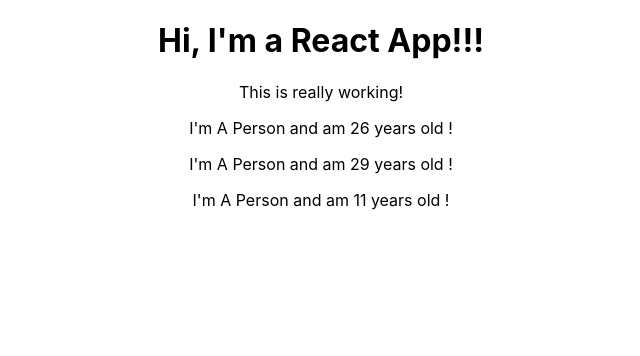
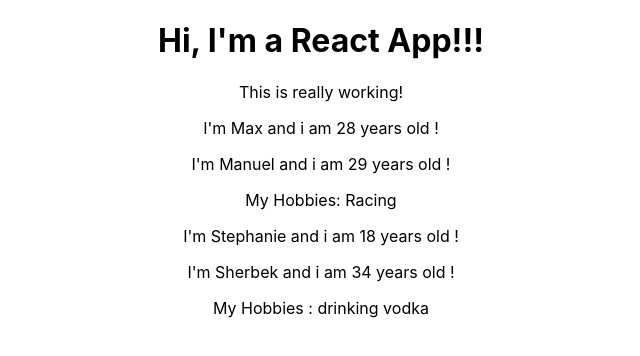
Before and after one commit to shakhzodbek1997/react-app-udemy, a React (Create React App) app: page / in a window 1280 px wide. Shown: the top 356 px of the page, without its empty margins (319-959 px from the left). Built offline with nearby package versions, Linux system fonts and the light colour scheme.

Commit message:
props children

```diff
--- a/src/App.js
+++ b/src/App.js
@@ -8,9 +8,14 @@
             <div className="App">
                 <h1>Hi, I'm a React App!!!</h1>
                 <p>This is really working!</p>
-                <Person />
-                <Person />
-                <Person />
+                <Person name="Max" age="28"/>
+                <Person name="Manuel" age="29">
+                    My Hobbies: Racing
+                </Person>
+                <Person name="Stephanie" age="18"/>
+                <Person name="Sherbek" age="34">
+                    My Hobbies : drinking vodka
+                </Person>
             </div>
         );
         /*return  React.createElement('div', {className: 'App'},React.createElement('h1', null, "Does this work now?"));*/
--- a/src/Person/Person.js
+++ b/src/Person/Person.js
@@ -1,7 +1,12 @@
 import React from "react";
 
-const person = () => {
-    return <p>I'm A Person and am {Math.floor(Math.random() * 30)} years old !</p>
+const person = (props) => {
+    return(
+        <div>
+            <p>I'm {props.name} and i am {props.age} years old !</p>
+            <p>{props.children}</p>
+        </div>
+    );
 };
 
 export default person;
```
